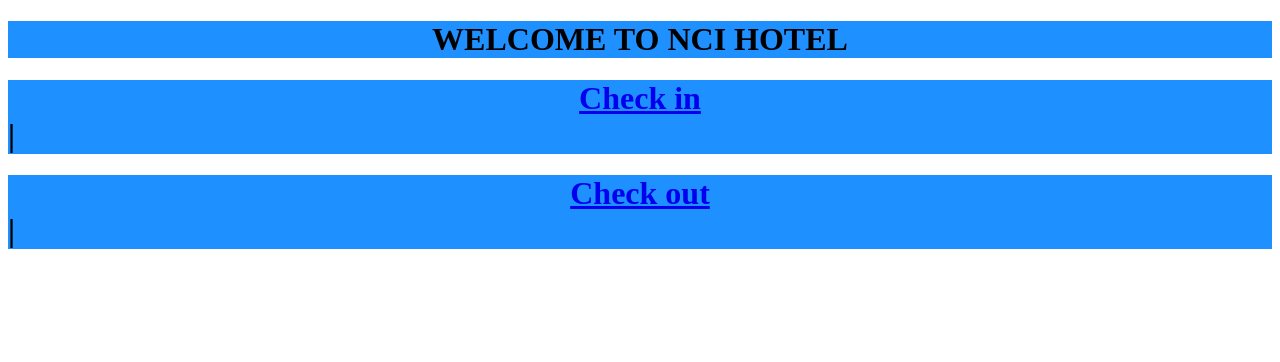
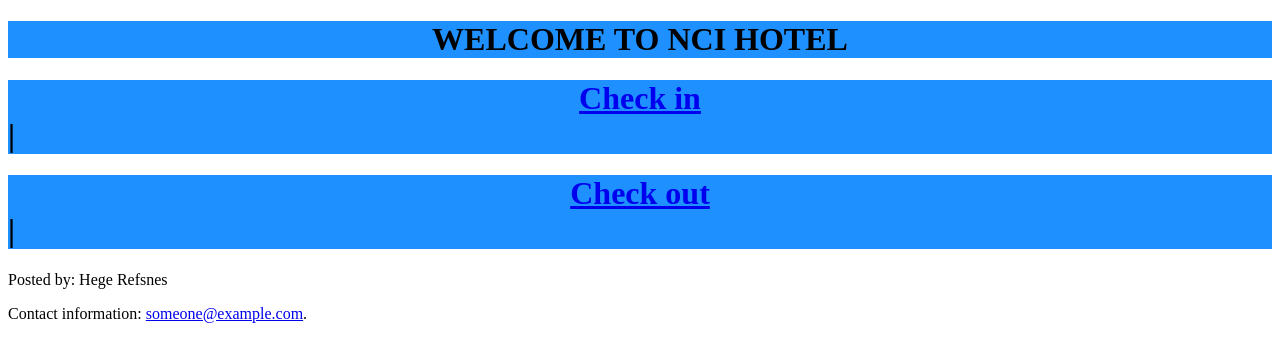
Before and after one commit to ozultd/ozultd.github.io, a plain HTML site: page index.html in a window 1280 px wide. Drawn offline with Linux system fonts and the light colour scheme.

Commit message:
Update index.html

```diff
--- a/index.html
+++ b/index.html
@@ -11,6 +11,11 @@
 <a href="login.html"><center>Check in</center></a>|</h1>
 <h1 style="background-color:DodgerBlue;">
 <a href="LogoutServlet"><center>Check out</center></a>|</h1>
+<footer>
+<p>Posted by: Hege Refsnes</p>
+<p>Contact information: <a href="mailto:someone@example.com">
+  someone@example.com</a>.</p>
+</footer>
 
 
 </body>
```
